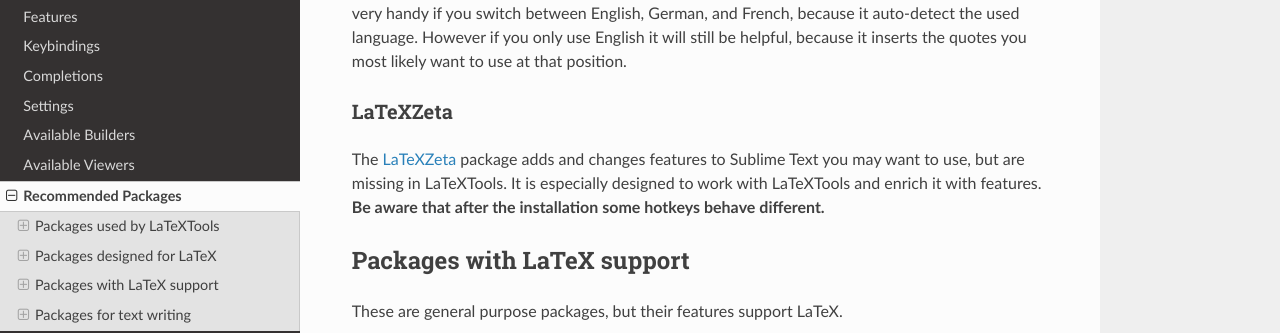
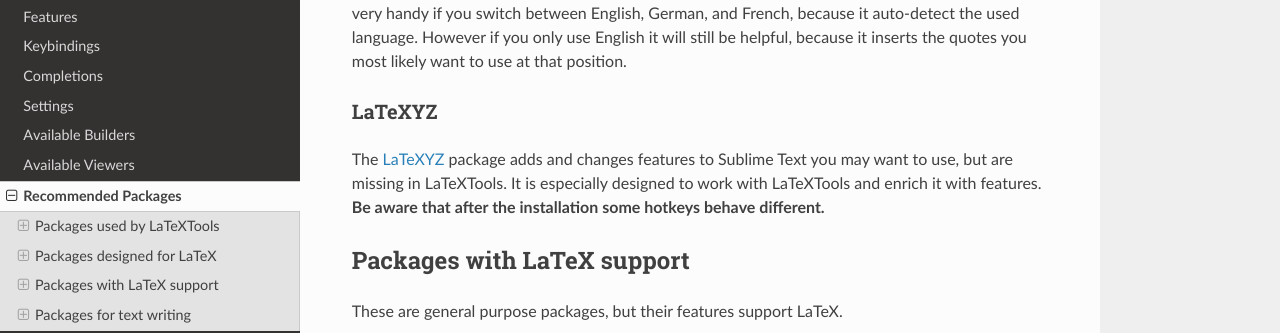
Before and after one commit to SublimeText/LaTeXTools, an MkDocs documentation site: the page built from docs/recommended-packages.md, in a window 1280 px wide and 900 px high, scrolled down 763 px. Shown: the part 162-495 px from the top of the window. Built offline with MkDocs 1.6.1, drawn with Linux system fonts in a browser that asks for light colours; nearby versions of some CDN libraries; old or Windows-style settings are respelled for this version of MkDocs.

Commit message:
Rename LaTeXZeta > LaTeXYZ in recommended-packages.md

```diff
--- a/docs/recommended-packages.md
+++ b/docs/recommended-packages.md
@@ -28,9 +28,9 @@
 
 The only purpose of [LaTeXSmartQuotes] is to improve and handle quotations inside tex files. It is very handy if you switch between English, German, and French, because it auto-detect the used language. However if you only use English it will still be helpful, because it inserts the quotes you most likely want to use at that position.
 
-### LaTeXZeta
+### LaTeXYZ
 
-The [LaTeXZeta] package adds and changes features to Sublime Text you may want to use, but are missing in LaTeXTools. It is especially designed to work with LaTeXTools and enrich it with features. **Be aware that after the installation some hotkeys behave different.**
+The [LaTeXYZ] package adds and changes features to Sublime Text you may want to use, but are missing in LaTeXTools. It is especially designed to work with LaTeXTools and enrich it with features. **Be aware that after the installation some hotkeys behave different.**
 
 
 ## Packages with LaTeX support
@@ -116,7 +116,7 @@
 [LaTeX-cwl]:https://github.com/LaTeXing/LaTeX-cwl
 [Dictionaries]:https://github.com/titoBouzout/Dictionaries
 [LaTeXSmartQuotes]:https://github.com/r-stein/sublime-text-latex-smart-quotes
-[LaTeXZeta]:https://github.com/randy3k/LaTeXZeta
+[LaTeXYZ]:https://github.com/randy3k/LaTeXYZ
 [BracketHighlighter]:https://github.com/facelessuser/BracketHighlighter
 [ExpandRegion]:https://github.com/aronwoost/sublime-expand-region
 [MultiEditUtils]:https://github.com/philippotto/Sublime-MultiEditUtils
```
